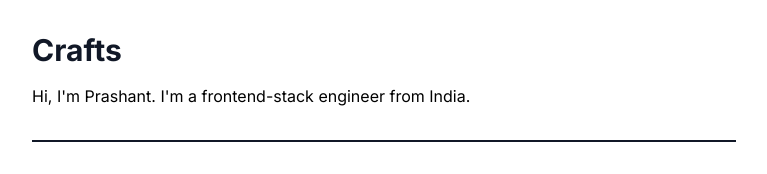
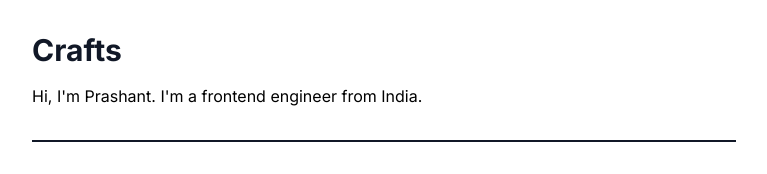
Before and after one commit to prash240303/crafts, a Next.js app: page / in a window 1280 px wide. Shown: the top 174 px of the page, without its empty margins (256-1023 px from the left). Built offline with nearby package versions, Linux system fonts and the light colour scheme.

Commit message:
frontend text fix

```diff
--- a/src/app/page.tsx
+++ b/src/app/page.tsx
@@ -21,7 +21,7 @@ export default function ComponentLinks() {
         <div className="text-3xl font-bold text-left text-gray-900">Crafts</div>
         <div>
           {" "}
-          Hi, I&apos;m Prashant. I&apos;m a frontend-stack engineer from India.
+          Hi, I&apos;m Prashant. I&apos;m a frontend engineer from India.
         </div>
       </div>
       <div className="border-t-2 border-gray-900 pt-6">
```
